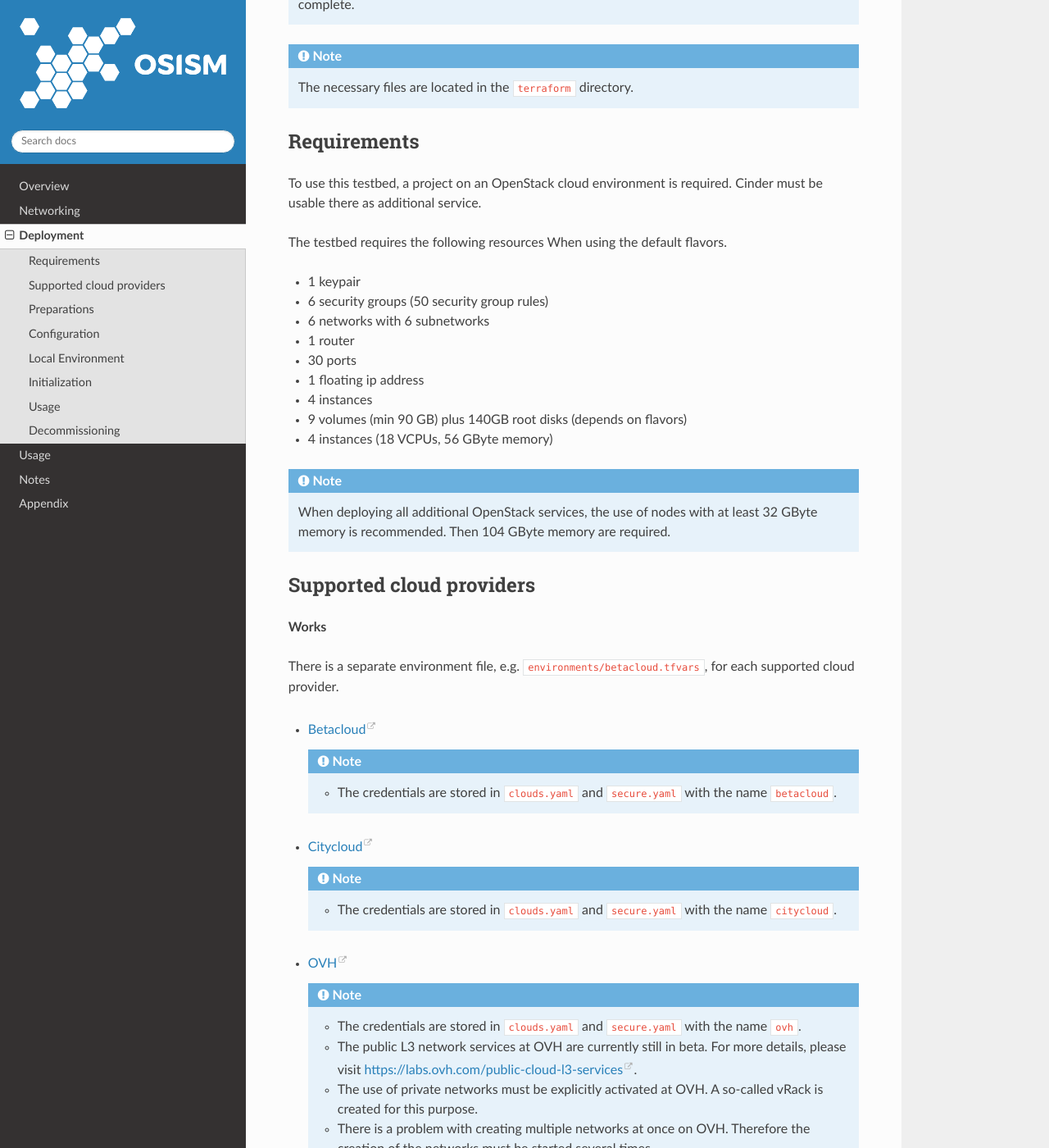
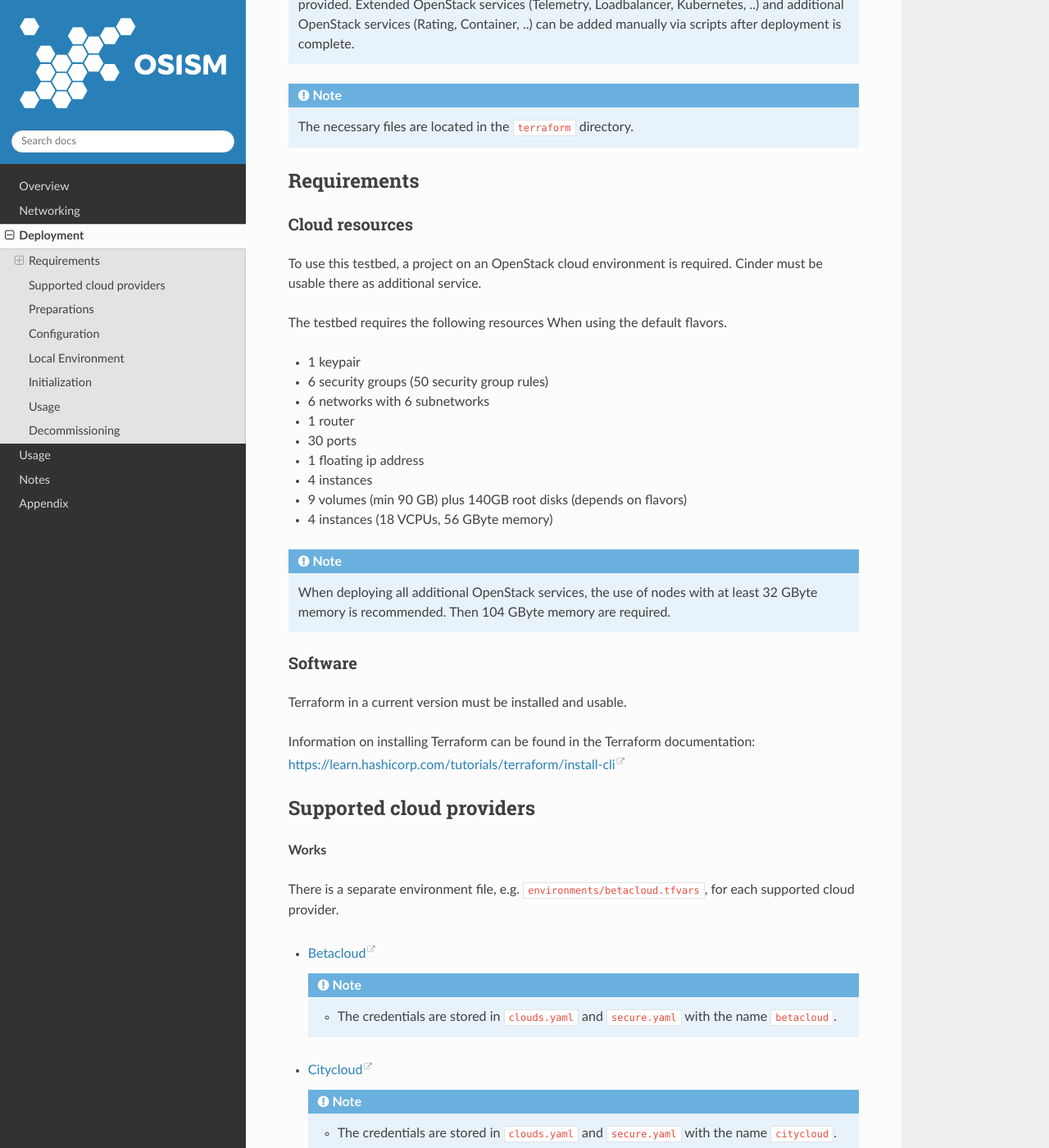
Before and after one commit to osism/testbed, a Sphinx documentation site: the page built from docs/source/deployment.rst, in a window 1280 px wide and 1400 px high, scrolled down 495 px. Shown: the whole window at 82% size. Built offline with Sphinx 7.4.7 and the Read the Docs theme 2.0.0, drawn with Linux system fonts in a browser that asks for light colours; some of the changed text lies outside the part shown.

Commit message:
docs: install terraform (#614)
Signed-off-by: Christian Berendt <berendt@betacloud-solutions.de>

```diff
--- a/docs/source/deployment.rst
+++ b/docs/source/deployment.rst
@@ -20,6 +20,9 @@
 Requirements
 ============
 
+Cloud resources
+---------------
+
 To use this testbed, a project on an OpenStack cloud environment is required. Cinder
 must be usable there as additional service.
 
@@ -39,6 +42,14 @@
 
    When deploying all additional OpenStack services, the use of nodes with at least
    32 GByte memory is recommended. Then 104 GByte memory are required.
+
+Software
+--------
+
+Terraform in a current version must be installed and usable.
+
+Information on installing Terraform can be found in the Terraform
+documentation: https://learn.hashicorp.com/tutorials/terraform/install-cli
 
 Supported cloud providers
 =========================
```
